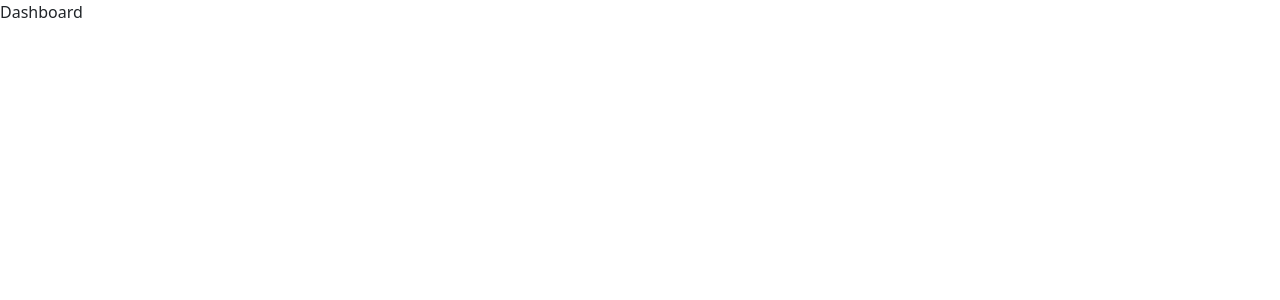
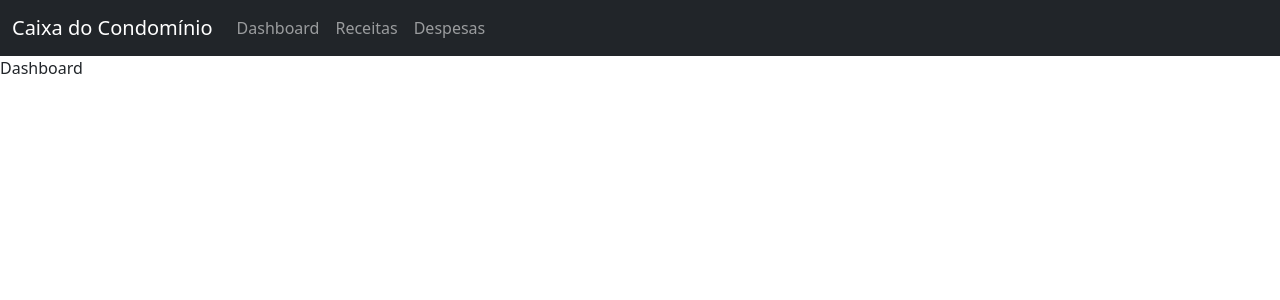
Before and after one commit to GustaSilvaBr/condominium-cash, a React (Create React App) app: page /dashboard in a window 1280 px wide. Shown: the top 300 px of the page. Built offline with nearby package versions, Linux system fonts and the light colour scheme.

Commit message:
:lipstick: feat: new navbar

```diff
--- a/src/Pages/Dashboard/Index.tsx
+++ b/src/Pages/Dashboard/Index.tsx
@@ -1,9 +1,11 @@
 import React from 'react';
+
+import {PageContainer} from '../../components/PageContainer/Index';
 
 export function Dashboard(){
     return (
-        <div>
-            Dashboard
-        </div>
+        <PageContainer >
+            <>Dashboard</>
+        </PageContainer>
     )
 }
--- a/src/Pages/Expenses/Index.tsx
+++ b/src/Pages/Expenses/Index.tsx
@@ -1,9 +1,11 @@
 import React from 'react';
+
+import {PageContainer} from '../../components/PageContainer/Index';
 
 export function Expenses(){
     return (
-        <div>
-            Expenses
-        </div>
+        <PageContainer >
+            <>Expenses</>
+        </PageContainer>
     )
 }
--- a/src/Pages/Revenues/Index.tsx
+++ b/src/Pages/Revenues/Index.tsx
@@ -1,9 +1,11 @@
 import React from 'react';
+
+import {PageContainer} from '../../components/PageContainer/Index';
 
 export function Revenues(){
     return (
-        <div>
-            Revenues
-        </div>
+        <PageContainer >
+            <>Revenues</>
+        </PageContainer>
     )
 }
--- /dev/null
+++ b/src/components/Navbar/Index.tsx
@@ -0,0 +1,35 @@
+import React from 'react';
+import { Link } from 'react-router-dom';
+
+import './styles.scss';
+
+export function Navbar() {
+    return (
+        <nav className="navbar navbar-expand-lg navbar-dark bg-dark ">
+            <div className="container-fluid">
+                <Link to={'/dashboard'} className="navbar-brand text-dark text-white" >Caixa do Condomínio</Link>
+                <button className="navbar-toggler" type="button" data-bs-toggle="collapse" data-bs-target="#navbarSupportedContent" aria-controls="navbarSupportedContent" aria-expanded="false" aria-label="Toggle navigation">
+                    <span className="navbar-toggler-icon"></span>
+                </button>
+                <div className="collapse navbar-collapse" id="navbarSupportedContent">
+                    <ul className="navbar-nav me-auto mb-2 mb-lg-0 ">
+                        <li className="nav-item">
+                            <Link to={'/dashboard'} className="nav-link">Dashboard</Link>
+                        </li>
+                        <li className="nav-item">
+                            <Link to={'/revenues'} className="nav-link">Receitas</Link>
+                        </li>
+                        <li className="nav-item">
+                            <Link to={'/expenses'} className="nav-link">Despesas</Link>
+                        </li>
+                        {/* <li className="nav-item">
+                            <a className="nav-link" href="#">
+                                <Link to={'/residents'}>Moradores</Link>
+                            </a>
+                        </li> */}
+                    </ul>
+                </div>
+            </div>
+        </nav>
+    )
+}
--- /dev/null
+++ b/src/components/PageContainer/Index.tsx
@@ -0,0 +1,15 @@
+import React from 'react';
+import {Navbar} from '../Navbar/Index';
+
+interface IPageContainer {
+    children: JSX.Element
+}
+
+export function PageContainer({children}:IPageContainer){
+    return(
+        <div className="page-container">
+            <Navbar/>
+            {children}
+        </div>
+    )
+}
```
Also changed, not shown: src/components/Sidebar/Index.tsx (deleted, +0 -43 lines), src/index.tsx (+4 -4 lines), src/components/Navbar/styles.scss (renamed from src/components/Sidebar/styles.scss).
